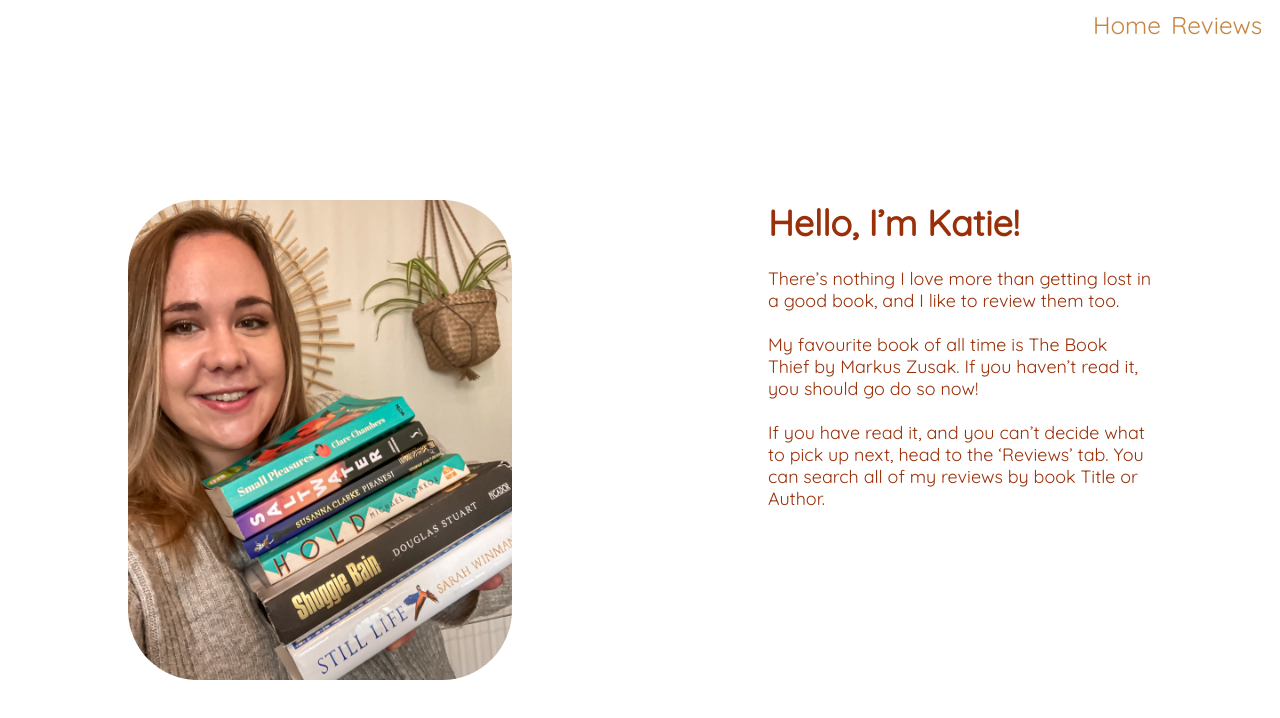
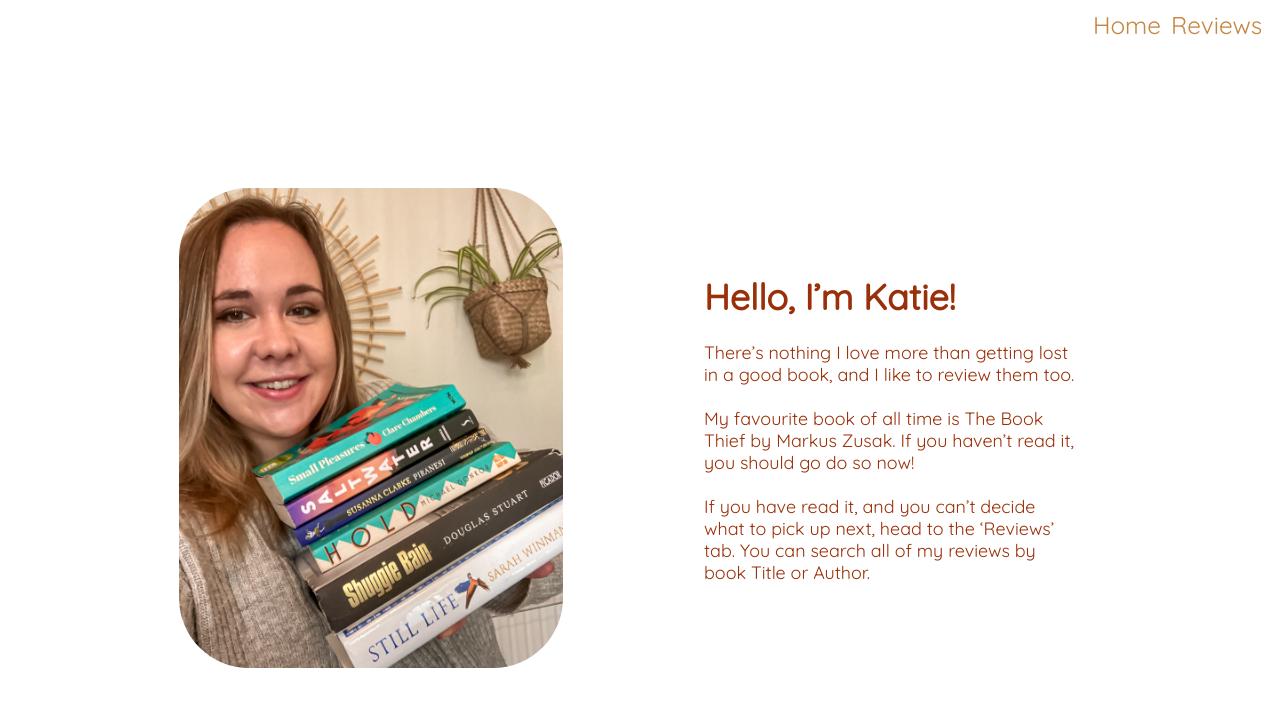
Before and after one commit to KatieClarinet/BookReviews_FrontEnd, a React (Create React App) app: page / in a window 1280 px wide. Shown: the top 718 px of the page. Built offline with nearby package versions, Linux system fonts and the light colour scheme.

Commit message:
css resizing

```diff
--- a/src/Components/LandingPage/LandingPage.css
+++ b/src/Components/LandingPage/LandingPage.css
@@ -13,13 +13,17 @@
 .landing-page {
     display: flex;
     flex-direction: row;
-    height: 100vh;
+    height: 90vh;
     width: 100vw;
 }
 
 .left-side {
     width: 50%;
-    padding: 10vw;
+    padding: 1vh 2vw 2vh 14vw;
+
+    display: flex;
+flex-direction: column;
+justify-content: center;
 }
 
 img:nth-child(1) {
@@ -30,10 +34,13 @@ img:nth-child(1) {
 
 .right-side {
 width: 50%;
-padding: 10vw;
+padding: 1vh 16vw 2vh 5vw;
 font-family: var(--font);
 font-size: 1.4vw;
 color: var(--text);
+display: flex;
+flex-direction: column;
+justify-content: center;
 }
 
 
```
